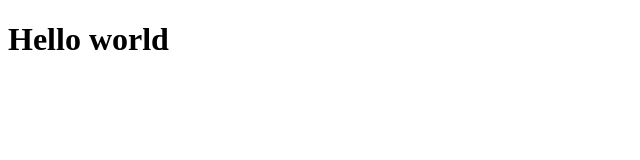
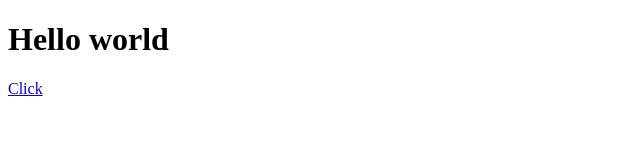
Before and after one commit to mdnazmulhasanniloy/first-project, a plain HTML site: page index.html in a window 1280 px wide. Shown: the full height of the page, 0-640 px from the left. Drawn offline with Linux system fonts and the light colour scheme.

Commit message:
add link

```diff
--- a/index.html
+++ b/index.html
@@ -9,6 +9,7 @@
 </head>
 <body>
     <h1>Hello world</h1>
+    <a href="https://mdnazmulhasanniloy.github.io/first-project/"> Click</a>
 </body>
 <script src="js/script.js"></script>
 </html>
```
